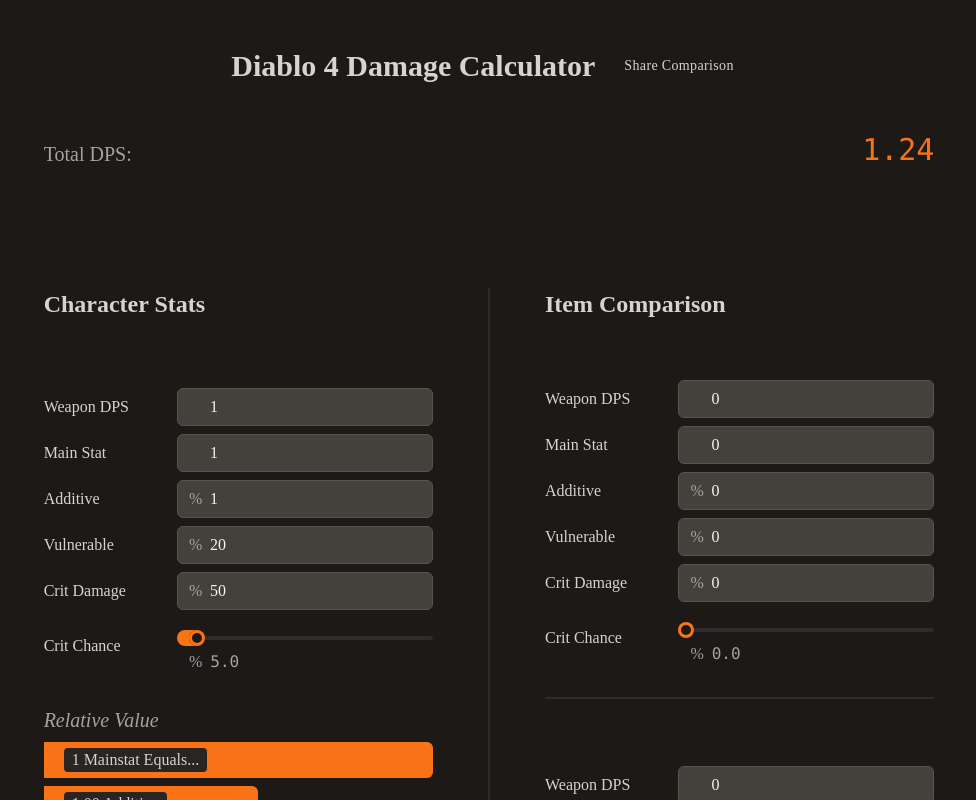
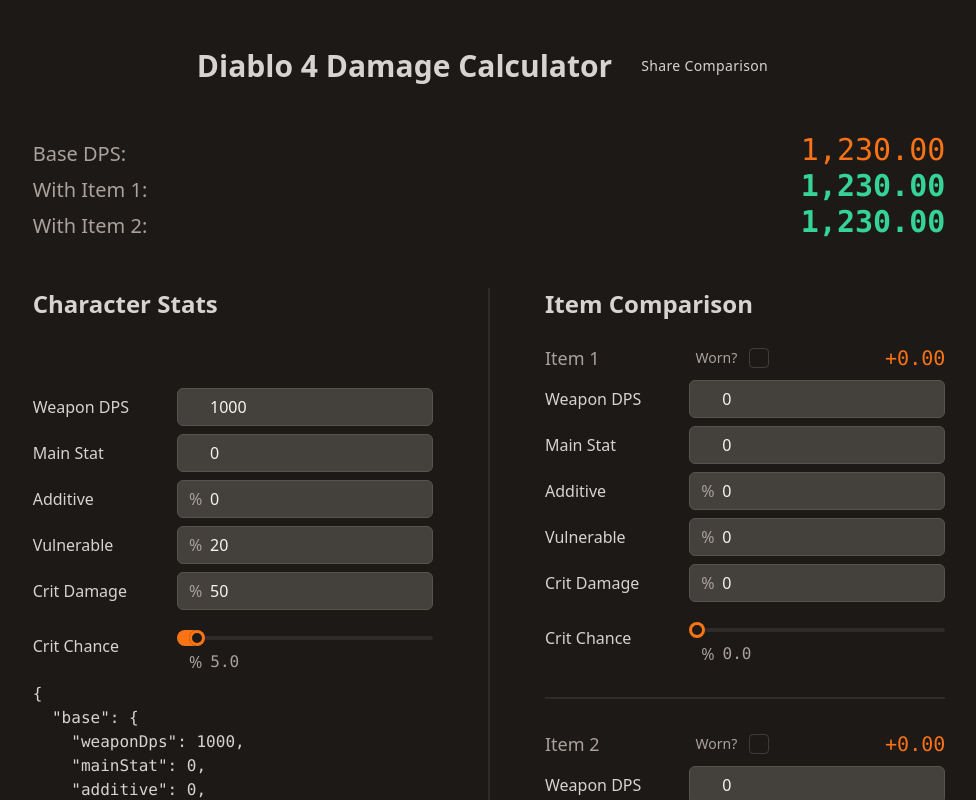
Before and after one commit to rcoopr/d4-damage-calc, a React (Vite) app: page / in a window 1280 px wide. Shown: the top 800 px of the page, without its empty margins (151-1127 px from the left). Built offline with nearby package versions, Linux system fonts and the light colour scheme.

Commit message:
refactor from zustand to jotai for derived state

```diff
--- a/package.json
+++ b/package.json
@@ -13,10 +13,10 @@
     "@vercel/analytics": "^1.0.1",
     "clsx": "^1.2.1",
     "copy-text-to-clipboard": "^3.1.0",
+    "jotai": "^2.2.1",
     "lodash.isequal": "^4.5.0",
     "react": "^18.2.0",
-    "react-dom": "^18.2.0",
-    "zustand": "^4.3.8"
+    "react-dom": "^18.2.0"
   },
   "devDependencies": {
     "@tailwindcss/forms": "^0.5.3",
--- a/src/app.tsx
+++ b/src/app.tsx
@@ -4,12 +4,15 @@
 import { DpsComparison } from './stats/dps-comparison';
 import { useLoadStatsFromUrl } from './hooks/use-load-stats-from-url';
 import { CopyLinkButton } from './copy-link-button';
+import { useAtomValue } from 'jotai';
+import { computedStats } from './store/dps';
 
 export default function App() {
   useLoadStatsFromUrl();
+  const stats = useAtomValue(computedStats);
 
   return (
-    <main className="flex flex-col items-center text-stone-300 bg-stone-900 min-h-screen px-16">
+    <main className="flex flex-col items-center text-stone-300 bg-stone-900 min-h-screen px-16 font-sans">
       <div className="my-12 text-stone-300 flex gap-4 items-center">
         <h1 className="text-3xl font-bold">Diablo 4 Damage Calculator</h1>
         <CopyLinkButton />
@@ -24,7 +27,8 @@
                 &ensp;
               </h3>
               <StatInput source="base" />
-              <RelativeStatsVisualization name="base" />
+              <pre>{JSON.stringify(stats.statsTotal, null, 2)}</pre>
+              {/* <RelativeStatsVisualization name="base" /> */}
             </div>
           </div>
           <div className="divider lg:divider-horizontal" />
--- a/src/stats/dps-comparison.tsx
+++ b/src/stats/dps-comparison.tsx
@@ -1,54 +1,68 @@
 import clsx from 'clsx';
-import { useBuckets, useStats, useCombinedBuckets } from '../store';
 import { dpsFormatter } from '../utils';
+import { ChangeEventHandler, useCallback } from 'react';
+import { useAtom, useAtomValue } from 'jotai';
+import { computedStats } from '../store/dps';
+import { ItemSource, wornItemAtom } from '../store/item-selection';
 
 const MAX_SATURATION = 3;
-const MAX_SATURATION_AT = 5;
+const MAX_SATURATION_AT = 10;
 
-export function DpsComparison({ item }: { item?: 1 | 2 }) {
-  const { damageMultiplier } = useBuckets('base');
-  const weaponDps = useStats.base((state) => state.weaponDps);
+export function DpsComparison({ item }: { item?: ItemSource }) {
+  const [wornItem, setWornItem] = useAtom(wornItemAtom);
 
-  const totalDps = weaponDps * damageMultiplier;
+  const handleClick = useCallback<ChangeEventHandler<HTMLInputElement>>(
+    (ev) => {
+      setWornItem(ev.currentTarget.checked && item ? item : null);
+    },
+    [setWornItem, item]
+  );
 
-  const item1WeaponDps = useStats.item1((state) => state.weaponDps);
-  const item2WeaponDps = useStats.item2((state) => state.weaponDps);
+  const baseDps = useAtomValue(computedStats).dps.base;
+  const dpsWithItem1 = useAtomValue(computedStats).dps.item1;
+  const dpsWithItem2 = useAtomValue(computedStats).dps.item2;
 
-  const { damageMultiplier: dmItem1 } = useCombinedBuckets('item1');
-  const { damageMultiplier: dmItem2 } = useCombinedBuckets('item2');
+  const item1Dps = dpsWithItem1 - baseDps;
+  const item2Dps = dpsWithItem2 - baseDps;
 
-  const totalDpsItem1 = (weaponDps + item1WeaponDps) * dmItem1;
-  const totalDpsItem2 = (weaponDps + item2WeaponDps) * dmItem2;
-
-  const item1Dps = totalDpsItem1 - totalDps;
-  const item2Dps = totalDpsItem2 - totalDps;
-
-  if (item)
+  if (item) {
     return (
       <DpsLabel
         size="small"
-        label={`Item ${item}`}
-        dps={item === 1 ? item1Dps : item2Dps}
-        compareWith={item === 1 ? item2Dps : item1Dps}
-        hide={item === 1 ? item1Dps === 0 : item2Dps === 0}
+        label={`Item ${item.charAt(item.length - 1)}`}
+        dps={item === 'item1' ? item1Dps : item2Dps}
+        compareWith={item === 'item1' ? item2Dps : item1Dps}
+        hide={wornItem === item ? false : item === 'item1' ? item1Dps === 0 : item2Dps === 0}
         prefix="+"
-      />
+      >
+        <div className="flex items-center gap-3 h-full">
+          <span className="text-sm text-stone-400">Worn?</span>
+          <input
+            id={`worn-${item}`}
+            checked={wornItem === item}
+            onChange={handleClick}
+            className="checkbox checkbox-sm rounded"
+            type="checkbox"
+          />
+        </div>
+      </DpsLabel>
     );
+  }
 
   return (
     <div className="flex flex-col mb-12">
-      <DpsLabel label="Total DPS:" dps={totalDps} />
+      <DpsLabel label="Base DPS:" dps={baseDps} />
       <DpsLabel
         label="With Item 1:"
-        dps={totalDpsItem1}
-        compareWith={totalDpsItem2}
-        hide={totalDps === totalDpsItem1}
+        dps={dpsWithItem1}
+        compareWith={dpsWithItem2}
+        // hide={totalDps === totalDpsItem1}
       />
       <DpsLabel
         label="With Item 2:"
-        dps={totalDpsItem2}
-        compareWith={totalDpsItem1}
-        hide={totalDps === totalDpsItem2}
+        dps={dpsWithItem2}
+        compareWith={dpsWithItem1}
+        // hide={totalDps === totalDpsItem2}
       />
     </div>
   );
@@ -58,9 +72,10 @@
   label,
   dps,
   compareWith,
-  hide,
+  // hide,
   size = 'base',
   prefix = '',
+  children,
 }: {
   label: string;
   dps: number;
@@ -68,6 +83,7 @@
   hide?: boolean;
   size?: 'small' | 'base';
   prefix?: string;
+  children?: React.ReactNode;
 }) {
   const percentIncrease = compareWith ? Math.max((100 * (dps - compareWith)) / compareWith, 0) : 0;
   const textSaturation = Math.min(
@@ -78,13 +94,14 @@
   return (
     <div
       className={clsx(
-        'font-medium text-stone-400 flex justify-between items-end transition-opacity',
-        hide ? 'opacity-0' : 'opacity-100',
+        'font-medium text-stone-400 flex items-end transition-opacity',
+        // hide ? 'opacity-0' : 'opacity-100',
         size === 'base' ? 'text-xl' : 'text-lg'
       )}
     >
-      <h2>{label}</h2>
-      <div className="flex items-end">
+      <h2 className="pr-24">{label}</h2>
+      {children}
+      <div className="flex items-end ml-auto">
         <span
           className={clsx(
             'transition-opacity mb-[3px] text-base pr-2 text-success underline underline-offset-[3px]',
--- a/src/stats/item-comparison.tsx
+++ b/src/stats/item-comparison.tsx
@@ -4,14 +4,12 @@
 export function ItemComparison() {
   return (
     <div className="grid gap-x-12 gap-y-2 relative">
-      {/* <div className="flex items-center"> */}
-      {/* <h3 className="text-lg italic text-stone-400">Item 1</h3> */}
-      <DpsComparison item={1} />
-      {/* </div> */}
+      <DpsComparison item="item1" />
       <StatInput source="item1" />
+
       <div className="divider" />
 
-      <DpsComparison item={2} />
+      <DpsComparison item="item2" />
       <StatInput source="item2" />
     </div>
   );
--- a/src/stats/stat-input.tsx
+++ b/src/stats/stat-input.tsx
@@ -1,6 +1,8 @@
 import { useCallback, ChangeEventHandler } from 'react';
-import { StatSource, Stats, stats, useStats } from '../store';
-import { capitalize } from '../utils';
+import { useAtom, useAtomValue } from 'jotai';
+import clsx from 'clsx';
+import { StatSource, wornItemAtom } from '../store/item-selection';
+import { Stats, stats, statsAtoms } from '../store/stats';
 
 type InputProps = {
   id: keyof Stats;
@@ -9,7 +11,9 @@
   unit?: string;
 } & React.DetailedHTMLProps<React.InputHTMLAttributes<HTMLInputElement>, HTMLInputElement>;
 
-type InputContainerProps = Pick<InputProps, 'id' | 'label'> & { children: React.ReactNode };
+type InputContainerProps = Pick<InputProps, 'id' | 'label' | 'source'> & {
+  children: React.ReactNode;
+};
 
 export function StatInput({ source }: { source: StatSource }) {
   return (
@@ -18,7 +22,7 @@
         // eslint-disable-next-line @typescript-eslint/no-unused-vars
         const { validator: _, ...passThroughStat } = stat;
         return (
-          <InputContainer key={stat.id} id={stat.id} label={stat.label}>
+          <InputContainer key={stat.id} id={stat.id} label={stat.label} source={source}>
             {stat.id === 'critChance' ? (
               <Slider source={source} {...passThroughStat} max="100" step="0.1" />
             ) : (
@@ -31,10 +35,10 @@
   );
 }
 
-function InputContainer({ id, label, children }: InputContainerProps) {
+function InputContainer({ id, label, source, children }: InputContainerProps) {
   return (
     <div className="flex justify-between gap-12 items-center">
-      <label htmlFor={id} className="font-medium">
+      <label htmlFor={`${source}-${id}`} className="font-medium">
         {label}
       </label>
       {children}
@@ -43,12 +47,16 @@
 }
 
 function Input({ id, source, unit, ...inputProps }: InputProps) {
-  const [value, setValue] = useStats[source]((state) => [state[id], state[`set${capitalize(id)}`]]);
+  const [stats, setStats] = useAtom(statsAtoms[source]);
+  const baseValue = useAtomValue(statsAtoms.base)[id];
+  const wornItem = useAtomValue(wornItemAtom);
 
   const onChange = useCallback<ChangeEventHandler<HTMLInputElement>>(
-    (ev) => setValue(Number(ev.currentTarget.value)),
-    [setValue]
+    (ev) => setStats((s) => ({ ...s, [id]: Number(ev.currentTarget.value) })),
+    [setStats, id]
   );
+
+  const error = wornItem === source && baseValue < stats[id];
 
   return (
     <div className="relative">
@@ -58,39 +66,45 @@
         </div>
       )}
       <input
-        id={id}
+        id={`${source}-${id}`}
         type="number"
+        min="0"
         {...inputProps}
-        value={value.toString()}
+        value={stats[id].toString()}
         onChange={onChange}
-        className="border w-64 rounded-md block px-2.5 py-1.5 pl-8 bg-stone-700 border-stone-600 placeholder-stone-400 text-stone-100 focus:ring-orange-500 selection:bg-orange-500/50 focus:border-orange-500 outline-none focus:ring-2"
+        className={clsx(
+          'border w-64 rounded-md block px-2.5 py-1.5 pl-8 placeholder-stone-400 text-stone-100 outline-none focus:ring-2',
+          error
+            ? 'focus:ring-error focus:border-error border-error bg-error-content selection:bg-error/50'
+            : 'focus:ring-orange-500 focus:border-orange-500 border-stone-600 bg-stone-700 selection:bg-orange-500/50'
+        )}
       />
     </div>
   );
 }
 
 function Slider({ id, source, unit, ...inputProps }: InputProps) {
-  const [value, setValue] = useStats[source]((state) => [state[id], state[`set${capitalize(id)}`]]);
+  const [stats, setStats] = useAtom(statsAtoms[source]);
 
   const onChange = useCallback<ChangeEventHandler<HTMLInputElement>>(
-    (ev) => setValue(Number(ev.currentTarget.value)),
-    [setValue]
+    (ev) => setStats((s) => ({ ...s, [id]: Number(ev.currentTarget.value) })),
+    [setStats, id]
   );
 
   return (
     <div className="relative w-64 justify-between">
       <input
-        id={id}
+        id={`${source}-${id}`}
         type="range"
         min="0"
         {...inputProps}
-        value={value.toString()}
+        value={stats[id].toString()}
         onChange={onChange}
         className="w-full range range-xs range-primary mt-3 mb-1 block h-4 cursor-pointer appearance-none overflow-hidden bg-transparent rounded-full "
       />
       <div className="flex items-center px-3 text-stone-400">
         {unit && <span>{unit}&ensp;</span>}
-        <span className="font-mono">{value.toFixed(1)}</span>
+        <span className="font-mono">{stats[id].toFixed(1)}</span>
       </div>
     </div>
   );
--- a/src/store.ts
+++ /dev/null
@@ -1,122 +0,0 @@
-/* eslint-disable @typescript-eslint/no-unused-vars */
-import { create } from 'zustand';
-import { persist } from 'zustand/middleware';
-import isEqual from 'lodash.isequal';
-
-function defaultStatValidator(value?: string | number) {
-  const asNumber = Number(value);
-  return Math.max(0, Number.isNaN(asNumber) ? 0 : asNumber);
-}
-
-export const stats = [
-  { id: 'weaponDps', label: 'Weapon DPS', validator: defaultStatValidator },
-  { id: 'mainStat', label: 'Main Stat', unit: '', validator: defaultStatValidator },
-  { id: 'additive', label: 'Additive', unit: '%', validator: defaultStatValidator },
-  { id: 'vulnerable', label: 'Vulnerable', unit: '%', validator: defaultStatValidator },
-  { id: 'critDamage', label: 'Crit Damage', unit: '%', validator: defaultStatValidator },
-  { id: 'critChance', label: 'Crit Chance', unit: '%', validator: defaultStatValidator },
-] as const;
-
-export type StatName = typeof stats[number]['id'];
-
-export type Stats = Record<StatName, number>;
-
-type SetStats = { [K in keyof Stats as `set${Capitalize<K>}`]: (value: number) => void } & {
-  setAll: (stats: Stats) => void;
-};
-
-const defaultBaseStats: Stats = {
-  weaponDps: 1,
-  mainStat: 1,
-  additive: 1,
-  vulnerable: 20,
-  critDamage: 50,
-  critChance: 5,
-};
-
-const defaultItemStats: Stats = {
-  weaponDps: 0,
-  mainStat: 0,
-  additive: 0,
-  vulnerable: 0,
-  critDamage: 0,
-  critChance: 0,
-};
-
-export function isDefaultStats(source: StatSource, stats: Stats & SetStats) {
-  const statValues = Object.fromEntries(
-    Object.entries(stats).filter(([key]) => !key.startsWith('set'))
-  );
-
-  return isEqual(statValues, source === 'base' ? defaultBaseStats : defaultItemStats);
-}
-
-const statFactory = (name: string, base?: boolean) =>
-  create<Stats & SetStats>()(
-    persist(
-      (set) => ({
-        ...(base ? defaultBaseStats : defaultItemStats),
-        setWeaponDps: (value) => set((state) => ({ ...state, weaponDps: value })),
-        setMainStat: (value) => set((state) => ({ ...state, mainStat: value })),
-        setAdditive: (value) => set((state) => ({ ...state, additive: value })),
-        setVulnerable: (value) => set((state) => ({ ...state, vulnerable: value })),
-        setCritDamage: (value) => set((state) => ({ ...state, critDamage: value })),
-        setCritChance: (value) => set((state) => ({ ...state, critChance: value })),
-        setAll: (stats) => set((state) => ({ ...state, ...stats })),
-      }),
-      { name }
-    )
-  );
-
-export const sources = ['base', 'item1', 'item2'] as const;
-
-export const useStats = {
-  base: statFactory('base', true),
-  item1: statFactory('item1'),
-  item2: statFactory('item2'),
-};
-
-export type StatSource = typeof sources[number];
-
-export function useBuckets(name: StatSource) {
-  const stats = useStats[name]();
-
-  const buckets = [
-    stats.mainStat / 10,
-    stats.additive,
-    stats.vulnerable,
-    (stats.critDamage * Math.min(stats.critChance, 100)) / 100,
-  ];
-
-  const damageMultiplier = buckets.reduce((product, bucket) => product * (1 + bucket / 100), 1);
-
-  return { buckets, damageMultiplier };
-}
-
-export function useCombinedBuckets(name: StatSource) {
-  const baseStats = useStats.base();
-  const itemStats = useStats[name]();
-
-  const buckets = [
-    (baseStats.mainStat + itemStats.mainStat) / 10,
-    baseStats.additive + itemStats.additive,
-    baseStats.vulnerable + itemStats.vulnerable,
-    ((baseStats.critDamage + itemStats.critDamage) *
-      Math.min(baseStats.critChance + itemStats.critChance, 100)) /
-      100,
-  ];
-
-  const damageMultiplier = buckets.reduce((product, bucket) => product * (1 + bucket / 100), 1);
-
-  return { buckets, damageMultiplier };
-}
-
-type ItemSelection = {
-  item: number;
-  setItem: (value: number) => void;
-};
-
-export const useItemSelection = create<ItemSelection>()((set) => ({
-  item: 1,
-  setItem: (value) => set((state) => ({ ...state, item: value })),
-}));
--- /dev/null
+++ b/src/store/dps.ts
@@ -0,0 +1,51 @@
+import { atom } from 'jotai';
+import { wornItemAtom } from './item-selection';
+import { statsAtoms, Stats } from './stats';
+
+export const computedStats = atom((get) => {
+  const baseStats = get(statsAtoms.base);
+  const item1Stats = get(statsAtoms.item1);
+  const item2Stats = get(statsAtoms.item2);
+
+  const wornItem = get(wornItemAtom);
+  const wornStats = wornItem ? get(statsAtoms[wornItem]) : undefined;
+
+  const statsWithoutItems = adjustStats(baseStats, wornStats, wornItem ? -1 : 0);
+  const statsWithItem1 = adjustStats(statsWithoutItems, item1Stats, wornItem === 'item1' ? 0 : 1);
+  const statsWithItem2 = adjustStats(statsWithoutItems, item2Stats, wornItem === 'item2' ? 0 : 1);
+
+  return {
+    statsTotal: {
+      base: statsWithoutItems,
+      item1: statsWithItem1,
+      item2: statsWithItem2,
+    },
+    dps: {
+      base: calculateDps(statsWithoutItems),
+      item1: calculateDps(statsWithItem1),
+      item2: calculateDps(statsWithItem2),
+    },
+  };
+});
+
+function calculateDps(stats: Stats) {
+  const buckets = [
+    stats.mainStat / 10,
+    stats.additive,
+    stats.vulnerable,
+    (stats.critDamage * Math.min(stats.critChance, 100)) / 100,
+  ];
+  const damageMultiplier = buckets.reduce((product, bucket) => product * (1 + bucket / 100), 1);
+
+  return stats.weaponDps * damageMultiplier;
+}
+
+function adjustStats(stats: Stats, adjustment?: Stats, sign = 1): Stats {
+  if (!adjustment) return stats;
+  return Object.fromEntries(
+    Object.keys(stats).map((key) => [
+      key,
+      Math.max(0, stats[key as keyof Stats] + sign * adjustment[key as keyof Stats]),
+    ])
+  ) as Stats;
+}
--- /dev/null
+++ b/src/store/item-selection.ts
@@ -0,0 +1,8 @@
+import { atomWithStorage } from 'jotai/utils';
+
+export type StatSource = typeof sources[number];
+export type ItemSource = Exclude<StatSource, 'base'>;
+
+export const sources = ['base', 'item1', 'item2'] as const;
+
+export const wornItemAtom = atomWithStorage<null | ItemSource>('wornItem', null);
--- /dev/null
+++ b/src/store/stats.ts
@@ -0,0 +1,48 @@
+import { atomWithStorage } from 'jotai/utils';
+import isEqual from 'lodash.isequal';
+import { StatSource } from './item-selection';
+
+function defaultStatValidator(value?: string | number) {
+  const asNumber = Number(value);
+  return Math.max(0, Number.isNaN(asNumber) ? 0 : asNumber);
+}
+
+export const stats = [
+  { id: 'weaponDps', label: 'Weapon DPS', validator: defaultStatValidator },
+  { id: 'mainStat', label: 'Main Stat', validator: defaultStatValidator },
+  { id: 'additive', label: 'Additive', unit: '%', validator: defaultStatValidator },
+  { id: 'vulnerable', label: 'Vulnerable', unit: '%', validator: defaultStatValidator },
+  { id: 'critDamage', label: 'Crit Damage', unit: '%', validator: defaultStatValidator },
+  { id: 'critChance', label: 'Crit Chance', unit: '%', validator: defaultStatValidator },
+] as const;
+
+export type Stats = Record<StatName, number>;
+export type StatName = typeof stats[number]['id'];
+
+const defaultBaseStats: Stats = {
+  weaponDps: 1000,
+  mainStat: 0,
+  additive: 0,
+  vulnerable: 20,
+  critDamage: 50,
+  critChance: 5,
+};
+
+const defaultItemStats: Stats = {
+  weaponDps: 0,
+  mainStat: 0,
+  additive: 0,
+  vulnerable: 0,
+  critDamage: 0,
+  critChance: 0,
+};
+
+export const statsAtoms = {
+  base: atomWithStorage('base', defaultBaseStats),
+  item1: atomWithStorage('item1', defaultItemStats),
+  item2: atomWithStorage('item2', defaultItemStats),
+} satisfies Record<StatSource, unknown>;
+
+export function isDefaultStats(source: StatSource, stats: Stats) {
+  return isEqual(stats, source === 'base' ? defaultBaseStats : defaultItemStats);
+}
--- a/src/utils.ts
+++ b/src/utils.ts
@@ -1,5 +1,7 @@
-import { StatSource, useStats, isDefaultStats, stats, sources } from './store';
 import copy from 'copy-text-to-clipboard';
+import { getDefaultStore } from 'jotai';
+import { StatSource, sources } from './store/item-selection';
+import { statsAtoms, isDefaultStats, stats } from './store/stats';
 
 export const dpsFormatter = new Intl.NumberFormat('en-GB', {
   style: 'decimal',
@@ -16,7 +18,9 @@
 }
 
 export function stringifyStats(source: StatSource) {
-  const statValues = useStats[source].getState();
+  const defaultStore = getDefaultStore();
+
+  const statValues = defaultStore.get(statsAtoms.base);
 
   return isDefaultStats(source, statValues)
     ? ''
--- a/tailwind.config.ts
+++ b/tailwind.config.ts
@@ -1,13 +1,14 @@
 import type { Config } from 'tailwindcss';
 import DaisyUi from 'daisyui';
+import defaultTheme from 'tailwindcss/defaultTheme';
 
 const config: Config = {
   content: ['./index.html', './src/**/*.{ts,tsx}'],
   theme: {
     extend: {
       fontFamily: {
-        sans: ['"Space Grotesk"'],
-        mono: ['"Jetbrains Mono"', 'Menlo'],
+        sans: ['"Space Grotesk"', ...defaultTheme.fontFamily.sans],
+        mono: ['"Jetbrains Mono"', 'Menlo', ...defaultTheme.fontFamily.mono],
       },
     },
   },
```
Also changed, not shown: src/hooks/use-load-stats-from-url.ts (+8 -3 lines), 1 other file (tests, documents, lock files or other folders).
